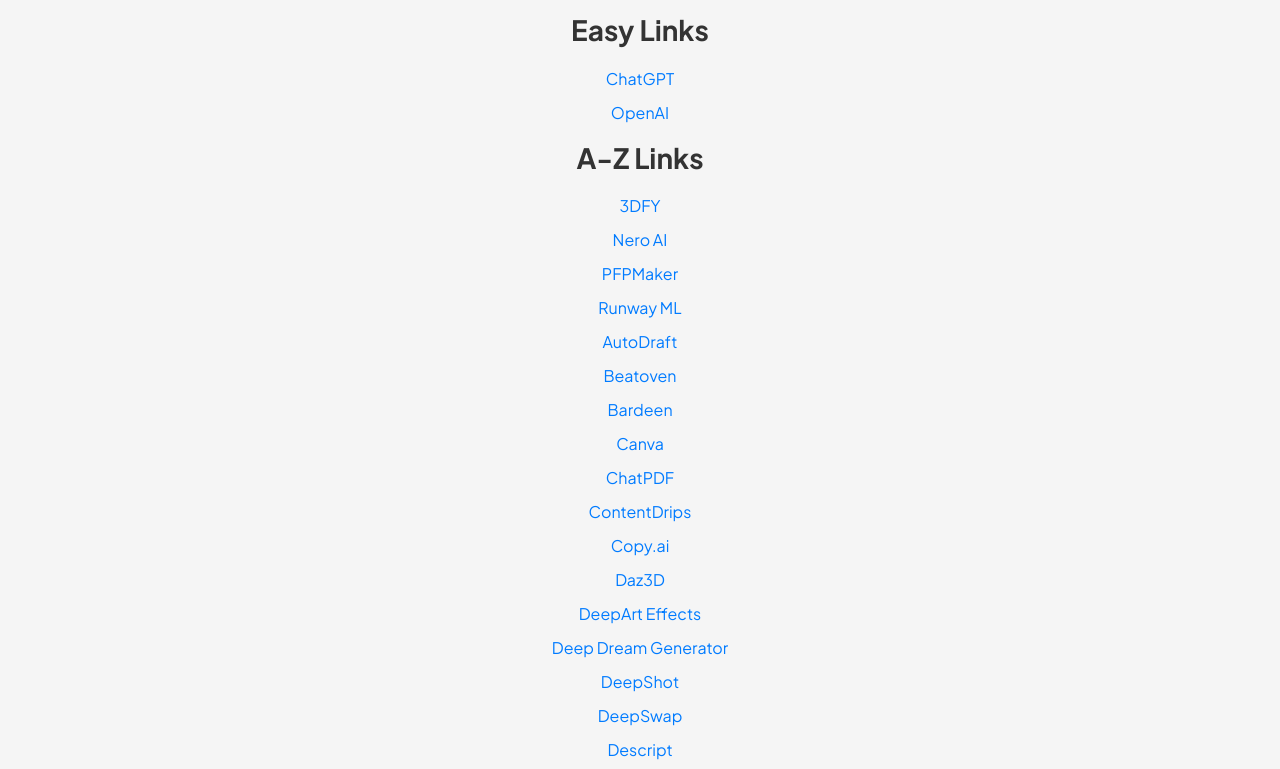
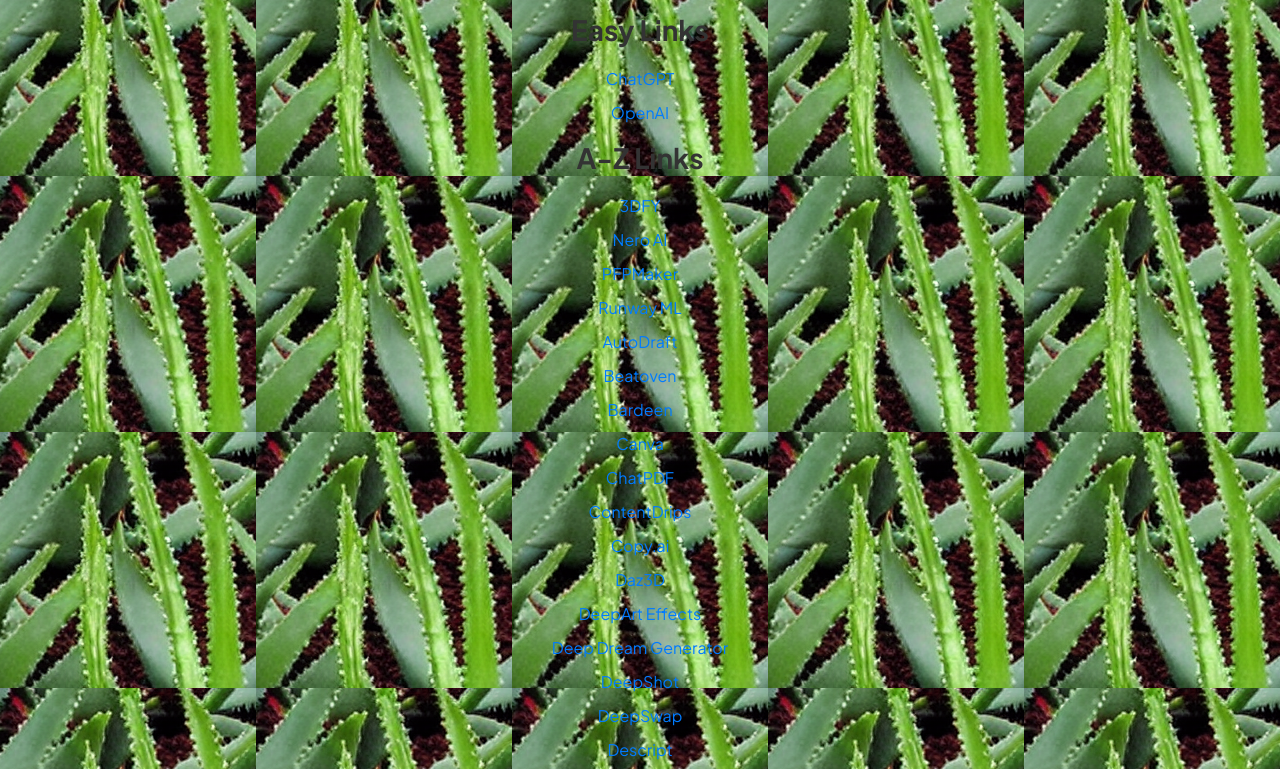
Before and after one commit to NiallBre9/Linkhub, a plain HTML site: page index.html in a window 1280 px wide. Shown: the part 80-849 px from the top of the page. Drawn offline with nearby package versions, Linux system fonts and the light colour scheme.

Commit message:
Update styles.css
Add a background tile

```diff
--- a/styles.css
+++ b/styles.css
@@ -2,6 +2,8 @@
 
 body {
   font-family: 'Plus Jakarta Sans', Arial, sans-serif;
+  background-image: url('/tilemaker - aloe-vera-plants-vibrant-- (e2iurf3baczcuo3ihtbcfkrovm).png');
+  background-repeat: repeat;
   background-color: #f5f5f5;
   color: #333333;
   margin: 0;
```
